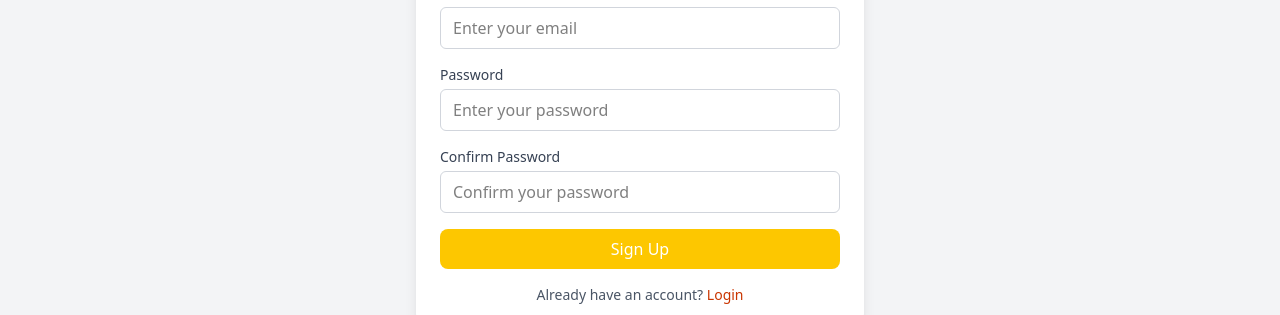
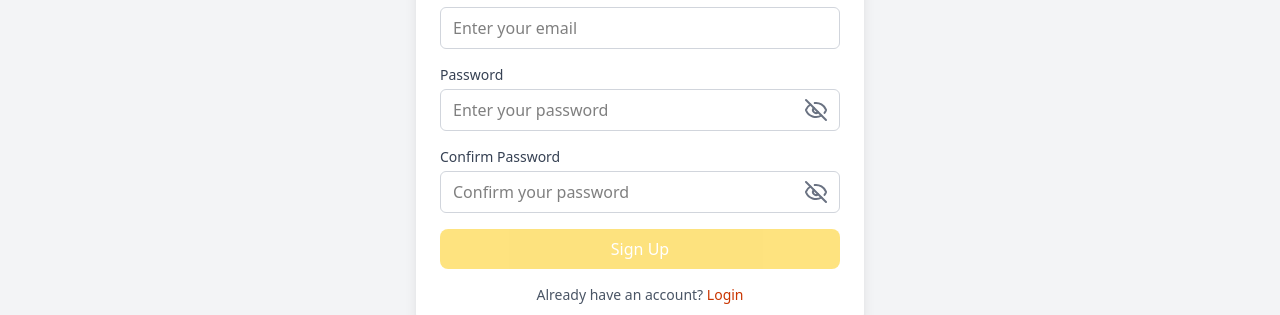
Before and after one commit to kashih222/React-with-JS-practice-at-Ekkel-AI, a React (Vite) app in the folder MegaBlog/: page /signup in a window 1280 px wide. Shown: the part 325-640 px from the top of the page. Built offline with nearby package versions, Linux system fonts and the light colour scheme; no server answers.

Commit message:
Password eye toggal DONEEE

```diff
--- a/MegaBlog/package.json
+++ b/MegaBlog/package.json
@@ -15,6 +15,7 @@
     "@tinymce/tinymce-react": "^6.3.0",
     "appwrite": "^21.5.0",
     "html-react-parser": "^5.2.11",
+    "lucide-react": "^0.562.0",
     "react": "^18.2.0",
     "react-dom": "^18.2.0",
     "react-helmet-async": "^2.0.5",
--- a/MegaBlog/src/components/Input.jsx
+++ b/MegaBlog/src/components/Input.jsx
@@ -1,4 +1,5 @@
-import React, { forwardRef } from "react";
+import React, { forwardRef, useState } from "react";
+import { Eye, EyeOff } from "lucide-react";
 
 const Input = forwardRef(
   (
@@ -7,11 +8,16 @@ const Input = forwardRef(
       type = "text",
       placeholder = "",
       error,
+      isValid,
       className = "",
       ...rest
     },
-    ref
+    ref,
   ) => {
+    const [showPassword, setShowPassword] = useState(false);
+
+    const isPassword = type === "password";
+
     return (
       <div className="w-full">
         {label && (
@@ -20,28 +26,39 @@ const Input = forwardRef(
           </label>
         )}
 
+        <div className="relative">
           <input
             ref={ref}
-          type={type}
+            type={isPassword && showPassword ? "text" : type}
             placeholder={placeholder}
             className={`w-full rounded-md border px-3 py-2 outline-none transition
               ${
                 error
                   ? "border-red-500 focus:ring-red-400"
+                  : isValid
+                    ? "border-green-500 focus:ring-green-400"
                     : "border-gray-300 focus:ring-blue-400"
               }
               focus:ring-2 ${className}`}
             {...rest}
           />
 
-        {error && (
-          <p className="mt-1 text-sm text-red-500">
-            {error}
-          </p>
+          {/* Show / Hide Toggle */}
+          {isPassword && (
+            <button
+              type="button"
+              onClick={() => setShowPassword((prev) => !prev)}
+              className="absolute right-3 top-1/2 -translate-y-1/2 text-gray-500 hover:text-gray-700"
+            >
+              {showPassword ? <Eye/> : <EyeOff/>}
+            </button>
           )}
         </div>
+
+        {error && <p className="mt-1 text-sm text-red-500">{error}</p>}
+      </div>
     );
-  }
+  },
 );
 
 export default Input;
--- a/MegaBlog/src/components/Signup.jsx
+++ b/MegaBlog/src/components/Signup.jsx
@@ -16,8 +16,10 @@ const Signup = () => {
  const {
   register,
   handleSubmit,
-    formState: { errors, isSubmitting },
-  } = useForm();
+  formState: { errors, isSubmitting, isValid, touchedFields },
+} = useForm({
+  mode: "onChange",
+});
 
   const onCreate = async (data) => {
     setError("");
@@ -27,7 +29,6 @@ const Signup = () => {
         email: data.email,
         password: data.password,
         name: data.name,
-
       });
 
       if (userAccount) {
@@ -40,7 +41,7 @@ const Signup = () => {
         if (session) {
           const user = await authService.getCurrentUser();
           dispatch(loginAction(user));
-          toast.success('SignUp Sucessfully.')
+          toast.success("SignUp Sucessfully.");
           navigate("/");
         }
       }
@@ -63,7 +64,10 @@ const Signup = () => {
           </p>
         )}
 
-        <form onSubmit={handleSubmit(onCreate)} className="space-y-4 flex flex-col items-center justify-center ">
+        <form
+          onSubmit={handleSubmit(onCreate)}
+          className="space-y-4 flex flex-col items-center justify-center "
+        >
           {/* Name */}
           <Input
             className="w-full"
@@ -78,10 +82,12 @@ const Signup = () => {
               },
             })}
             error={errors.name?.message}
+  isValid={touchedFields.name && !errors.name}
           />
 
           {/* Email */}
-          <Input className="w-full"
+          <Input
+            className="w-full"
             label="Email"
             type="email"
             placeholder="Enter your email"
@@ -93,6 +99,7 @@ const Signup = () => {
               },
             })}
               error={errors.email?.message}
+  isValid={touchedFields.email && !errors.email}
           />
 
           {/* Password */}
@@ -112,12 +119,14 @@ const Signup = () => {
                 message: "Password must not exceed 20 characters",
               },
               pattern: {
-    value: /^(?=.*[a-z])(?=.*[A-Z])(?=.*\d)(?=.*[@$!%*?#&])[A-Za-z\d@$!%*?#&]{8,}$/,
+                value:
+                  /^(?=.*[a-z])(?=.*[A-Z])(?=.*\d)(?=.*[@$!%*?#&])[A-Za-z\d@$!%*?#&]{8,}$/,
                 message:
                   "Password must contain uppercase, lowercase, number & special character",
               },
             })}
             error={errors.password?.message}
+  isValid={touchedFields.password && !errors.password}
           />
 
           {/* Confirm Password */}
@@ -132,14 +141,16 @@ const Signup = () => {
                 value === formValues.password || "Passwords do not match",
             })}
              error={errors.confirmPassword?.message}
+  isValid={touchedFields.confirmPassword && !errors.confirmPassword}
           />
 
           {/* Submit Button */}
           <Button
             type="submit"
             bgColor="bg-yellow-400"
-            className="w-full text-black"
+            className="w-full text-black disabled:opacity-50 disabled:cursor-not-allowed"
             loading={isSubmitting}
+            disabled={!isValid || isSubmitting}
           >
             Sign Up
           </Button>
```
Also changed, not shown: 1 other file (tests, documents, lock files or other folders). Lines whose indentation alone changed are shown as unchanged.
